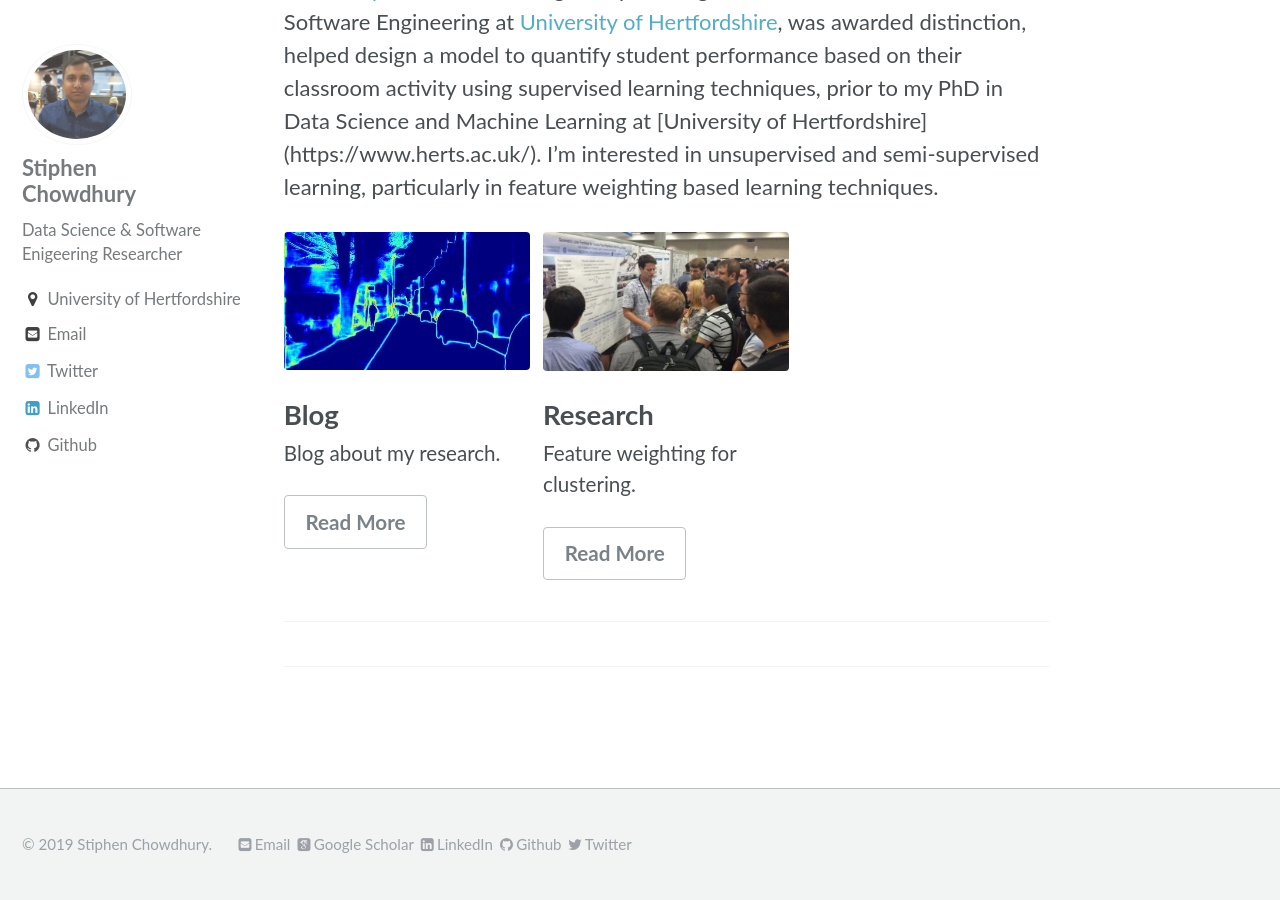
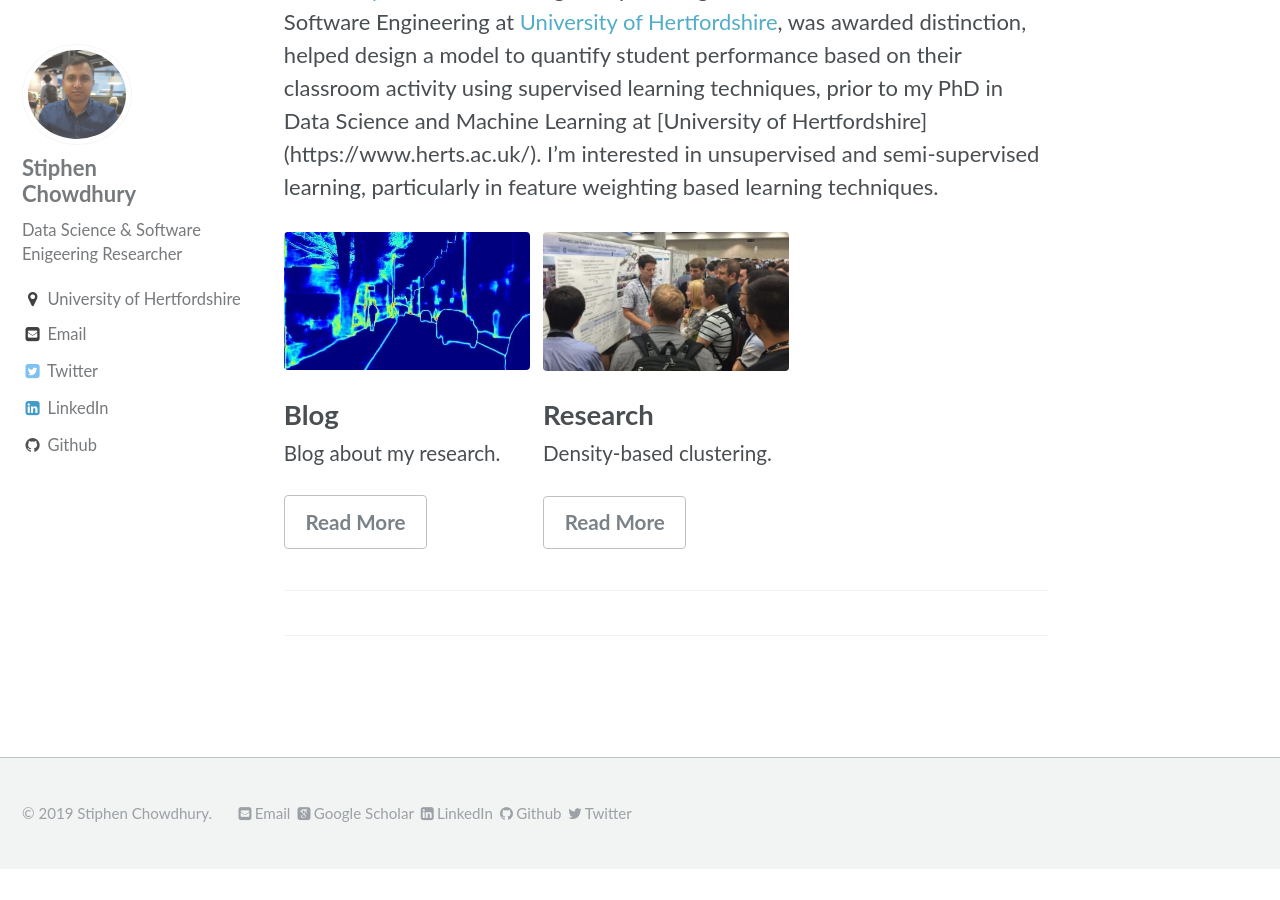
Before and after one commit to stiphenc/stiphenc.github.io, a Jekyll site: the page built from _pages/home.md, in a window 1280 px wide and 900 px high, scrolled down 1049 px. Built offline with Jekyll 4.4.1, drawn with Linux system fonts in a browser that asks for light colours; some web fonts are replaced; after the commit the page ends 1918 px from its top, so only the background shows below that.

Commit message:
home commit

```diff
--- a/_pages/home.md
+++ b/_pages/home.md
@@ -22,7 +22,7 @@ feature_row:
   - image_path: /assets/images/poster.jpg
     alt: "Uncertainty with Bayesian Deep Learning"
     title: "Research"
-    excerpt: "Feature weighting for clustering."
+    excerpt: "Density-based clustering."
     url: "research"
     btn_label: "Read More"
     btn_class: "btn--inverse"
```
